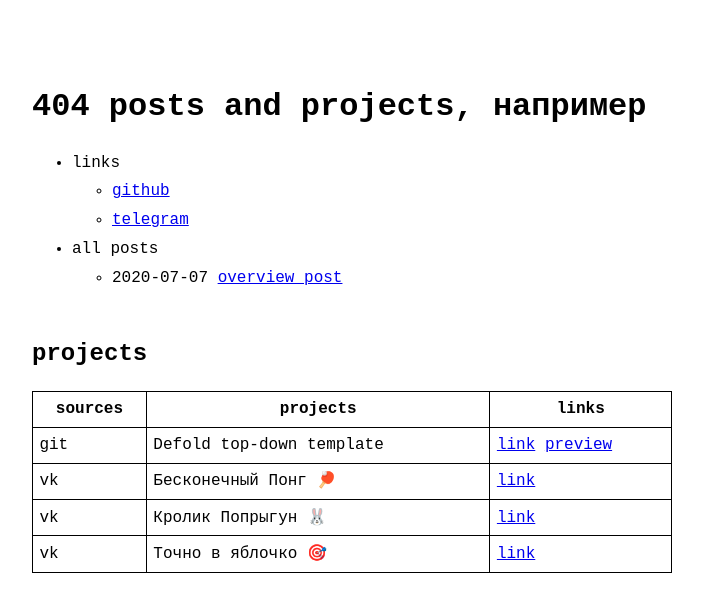
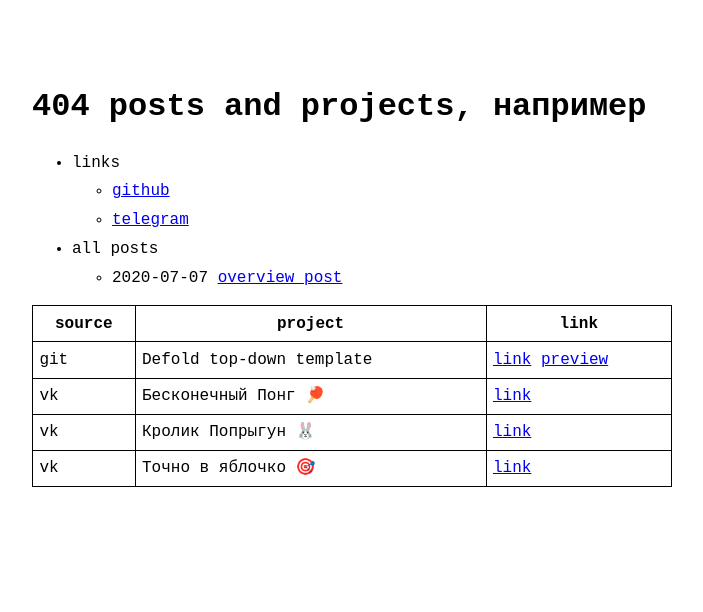
Before and after one commit to abbdulbinladen/abbdulbinladen.github.io, a Jekyll site: the page built from index.md, in a window 1280 px wide. Shown: the top 612 px of the page, without its empty margins (288-991 px from the left). Built offline with Jekyll 4.4.1, drawn with Linux system fonts in a browser that asks for light colours; our own code applies the rules of GitHub Pages for plain Markdown files.

Commit message:
Update index.md

```diff
--- a/index.md
+++ b/index.md
@@ -2,9 +2,7 @@
 layout: home
 ---
 
-## projects
-
-| sources | projects | links |
+| source | project | link |
 |---|---|
 | git | Defold top-down template | [link](https://github.com/abbdulbinladen/topdown) [preview](https://abbdulbinladen.github.io/topdown/) |
 | vk | Бесконечный Понг 🏓 | [link](https://vk.com/endless_pong) |
```
